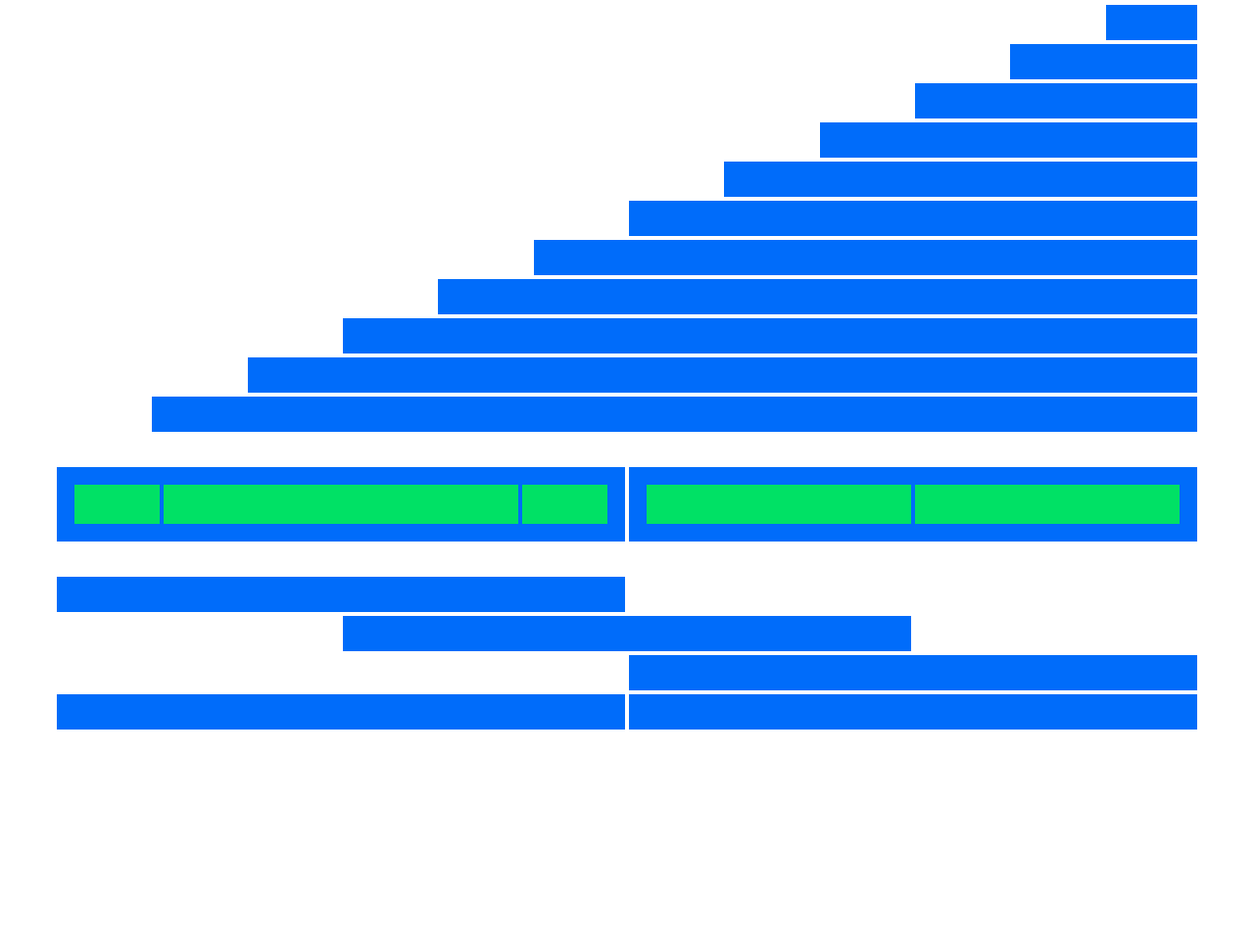
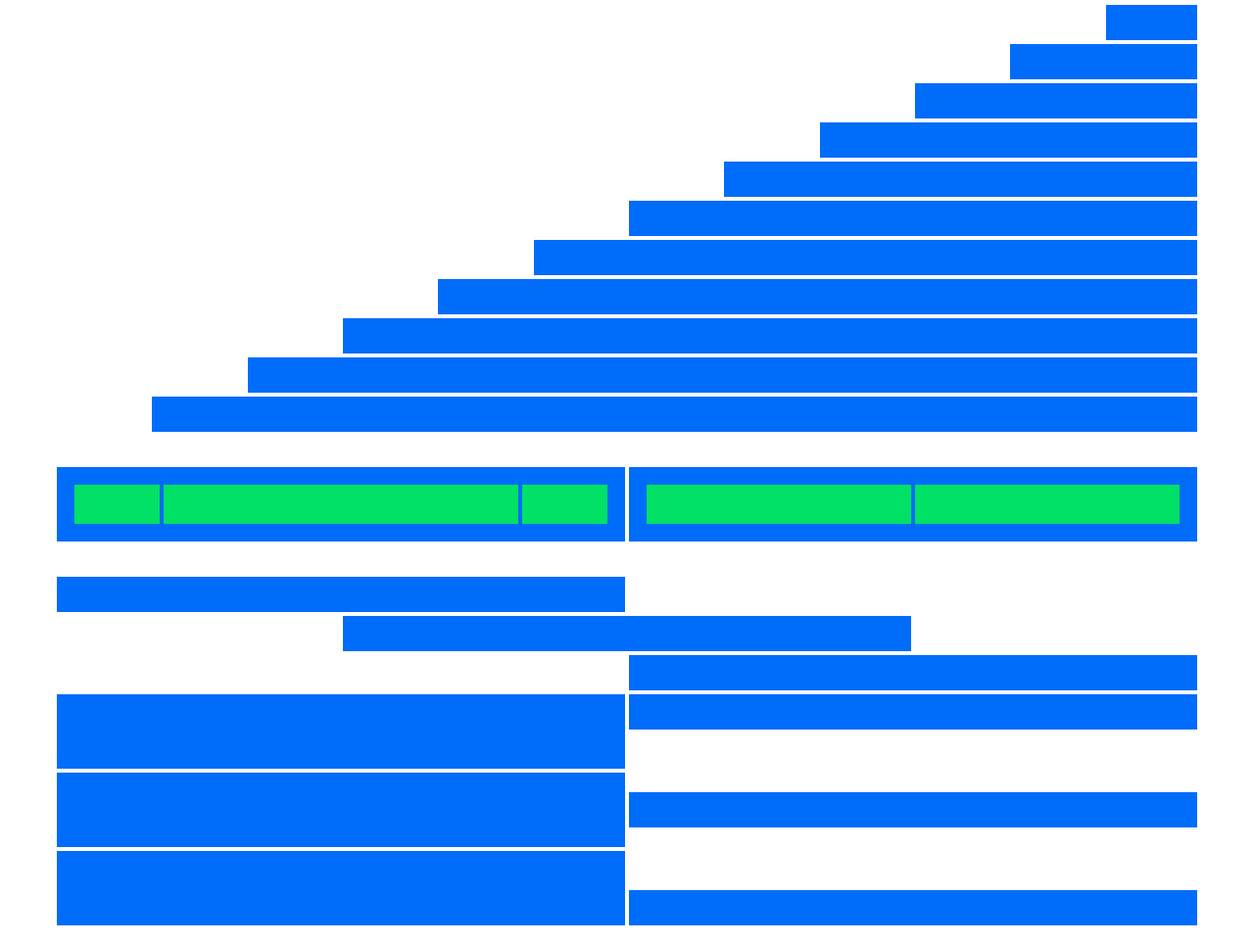
Before and after one commit to cinvenz/html-css-12bool, a plain HTML site: page index.html in a window 1280 px wide. Shown: the part 637-1600 px from the top of the page at 98% size. Before the commit the page ends 1400 px from the top, so only its background shows below. Drawn offline with Linux system fonts and the light colour scheme.

Commit message:
inserito container alignment

```diff
--- a/css/style.css
+++ b/css/style.css
@@ -13,6 +13,7 @@
     height: 80px;
 }
 
+/* BONUS */
 .alignment {
     padding: 1rem;
 }
@@ -33,3 +34,13 @@
 .end {
     justify-content: flex-end;
 }
+
+.middle {
+    display: flex;
+    align-items: center;
+}
+
+.bottom {
+    display: flex;
+    align-items: flex-end;
+}
--- a/index.html
+++ b/index.html
@@ -122,19 +122,34 @@
     </div>
 
     <!-- alignment -->
+
     <div class="container alignment">
+        <!-- start -->
         <div class="row-bonus start">
             <div class="col-6"></div>
         </div>
+        <!-- center -->
         <div class="row-bonus center">
             <div class="col-6"></div>
         </div>
+        <!-- end -->
         <div class="row-bonus end">
             <div class="col-6"></div>
         </div>
 
-        <div class="row-bonus ">
+        <!-- top -->
+        <div class="row-bonus">
+            <div class="col-6 h-fixed"></div>
             <div class="col-6"></div>
+        </div>
+        <!-- middle -->
+        <div class="row-bonus middle">
+            <div class="col-6 h-fixed"></div>
+            <div class="col-6"></div>
+        </div>
+        <!-- bottom -->
+        <div class="row-bonus bottom">
+            <div class="col-6 h-fixed"></div>
             <div class="col-6"></div>
         </div>
     </div>
```
